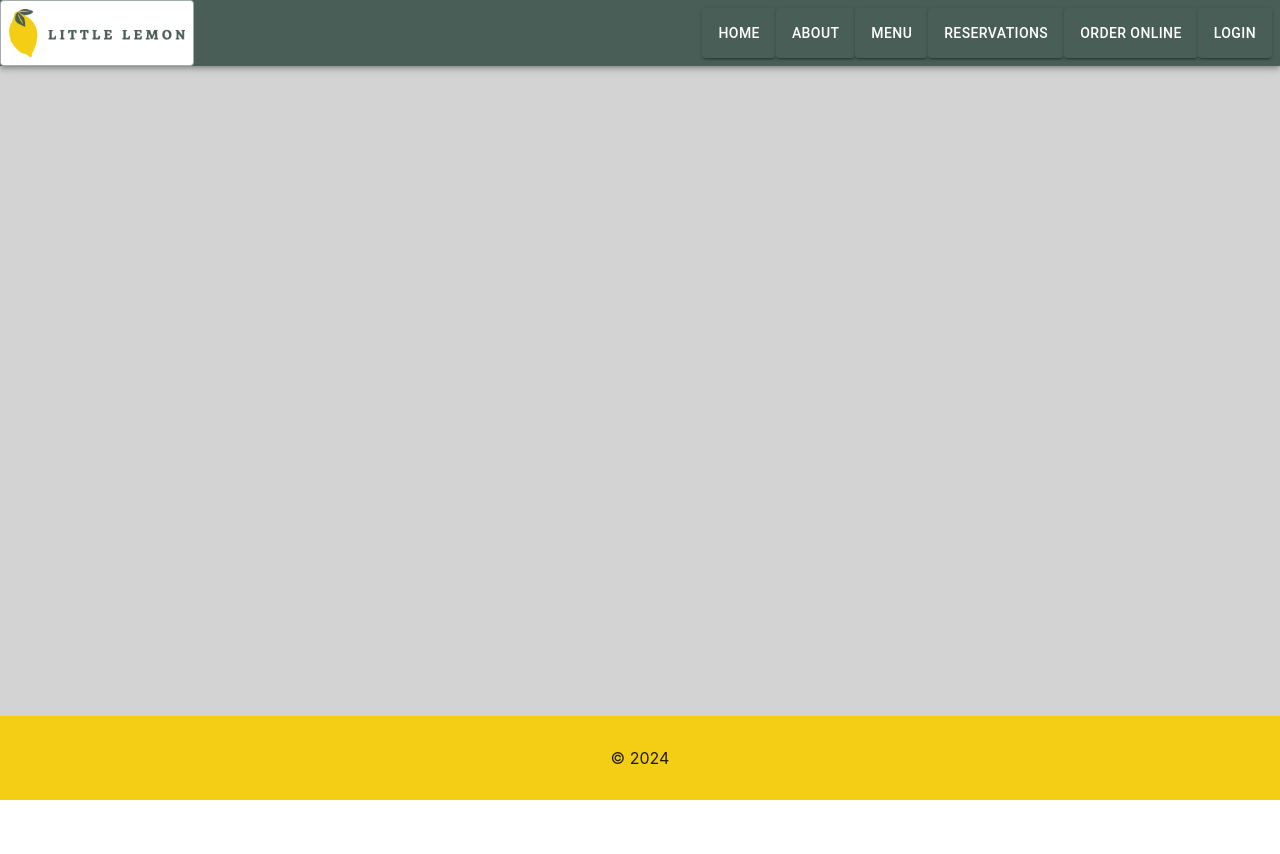
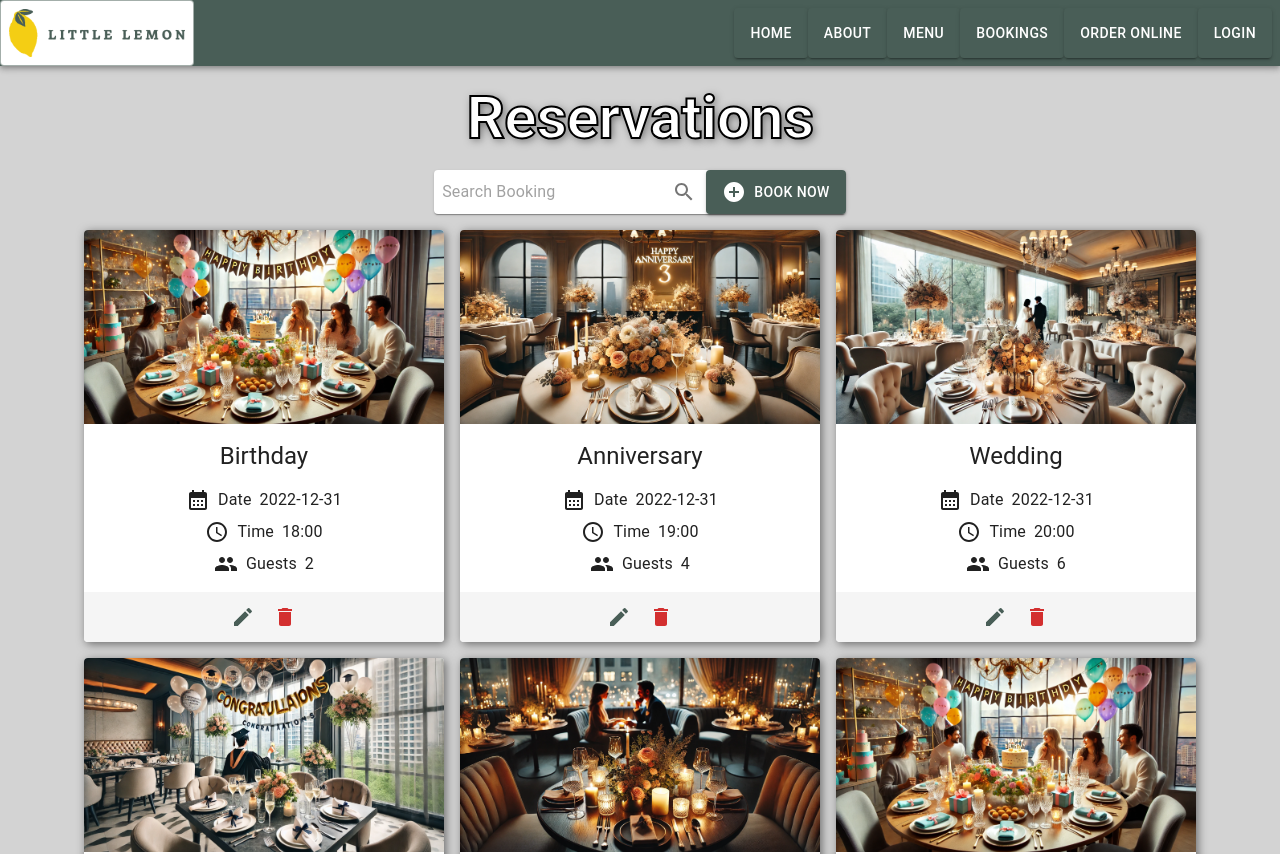
Before and after one commit to ipilatuna-udt/developer-capstone, a React (Create React App) app: page /bookings in a window 1280 px wide. Shown: the top 854 px of the page. Before the commit the page ends 800 px from the top, so only its background shows below. Built offline with nearby package versions, Linux system fonts and the light colour scheme.

Commit message:
Added search feature

```diff
--- a/src/components/booking/BookingList.js
+++ b/src/components/booking/BookingList.js
@@ -14,6 +14,7 @@ function BookingList({ bookings }) {
       {bookings.map((booking) => (
         <BookingCard key={booking.id} booking={booking} />
       ))}
+      {bookings.length === 0 && <p>No bookings available</p>}
     </Box>
   );
 }
--- a/src/components/booking/BookingModal.js
+++ b/src/components/booking/BookingModal.js
@@ -87,6 +87,10 @@ function BookingModal({ open, setOpen }) {
   };
 
   const handleCancel = () => {
+    if (!formik.dirty) {
+      handleClose();
+      return;
+    }
     if (window.confirm("Are you sure you want to cancel?")) {
       formik.resetForm();
       handleClose();
--- /dev/null
+++ b/src/pages/BookingsPage.js
@@ -0,0 +1,78 @@
+import React, { useCallback, useState } from "react";
+import { Box, Button, IconButton, Paper, InputBase } from "@mui/material";
+import { BookingList, BookingModal } from "../components/booking";
+import { defaultBookings } from "../components/booking/defaultBookings";
+import {
+  Search as SearchIcon,
+  AddCircle as AddIcon,
+} from "@mui/icons-material";
+import { Title } from "../components";
+
+function BookingsPage() {
+  const [open, setOpen] = useState(false);
+  const [bookings, setBookings] = useState(defaultBookings);
+  const [filteredBookings, setFilteredBookings] = useState(bookings);
+  const [searchValue, setSearchValue] = useState("");
+
+  const handleClick = () => {
+    setOpen(true);
+  };
+
+  const onSearch = useCallback(() => {
+    if (!searchValue) {
+      setFilteredBookings(bookings);
+      return;
+    }
+    const filtered = bookings.filter((booking) => {
+      return booking.occasion.toLowerCase().includes(searchValue.toLowerCase());
+    });
+    setFilteredBookings(filtered);
+  }, [bookings, searchValue]);
+
+  return (
+    <>
+      <Box
+        sx={{
+          display: "flex",
+          flexDirection: "column",
+          gap: 2,
+          p: 2,
+        }}
+      >
+        <Title title="Reservations" />
+        <Box sx={{ display: "flex", justifyContent: "center" }}>
+          <Paper sx={{ display: "flex" }}>
+            <InputBase
+              sx={{ ml: 1, flex: 1 }}
+              placeholder="Search Booking"
+              inputProps={{ "aria-label": "search booking" }}
+              value={searchValue}
+              onChange={(e) => setSearchValue(e.target.value)}
+              onKeyDown={(e) => {
+                if (e.key === "Enter") {
+                  onSearch();
+                }
+              }}
+            />
+            <IconButton
+              type="button"
+              sx={{ p: "10px" }}
+              aria-label="search"
+              onClick={onSearch}
+            >
+              <SearchIcon />
+            </IconButton>
+            <Button onClick={handleClick} variant="contained">
+              <AddIcon sx={{ mr: 1 }} />
+              Book Now
+            </Button>
+          </Paper>
+        </Box>
+        <BookingList bookings={filteredBookings} />
+      </Box>
+      <BookingModal open={open} setOpen={setOpen} />
+    </>
+  );
+}
+
+export default BookingsPage;
--- a/src/pages/ReservationsPage.js
+++ /dev/null
@@ -1,37 +0,0 @@
-import React, { useState } from "react";
-import { Box, Button } from "@mui/material";
-import { BookingList, BookingModal } from "../components/booking";
-import { defaultBookings } from "../components/booking/defaultBookings";
-import { Title } from "../components";
-
-function ReservationsPage() {
-  const [open, setOpen] = useState(false);
-  const handleClick = () => {
-    setOpen(true);
-  };
-
-  return (
-    <>
-      <Box
-        sx={{
-          backgroundColor: "lightgray",
-          display: "flex",
-          flexDirection: "column",
-          gap: 2,
-          p: 2,
-        }}
-      >
-        <Title title="Reservations" />
-        <Box textAlign="center">
-          <Button onClick={handleClick} variant="contained">
-            Book Now
-          </Button>
-        </Box>
-        <BookingList bookings={defaultBookings} />
-      </Box>
-      <BookingModal open={open} setOpen={setOpen} />
-    </>
-  );
-}
-
-export default ReservationsPage;
--- a/src/pages/routing/pages.js
+++ b/src/pages/routing/pages.js
@@ -1,7 +1,7 @@
 import LoginPage from "../LoginPage";
 import MenuPage from "../MenuPage";
 import OrderOnlinePage from "../OrderOnlinePage";
-import ReservationsPage from "../ReservationsPage";
+import BookingsPage from "../BookingsPage";
 import AboutPage from "../AboutPage";
 import HomePage from "../HomePage";
 
@@ -22,9 +22,9 @@ const pages = [
     label: "Menu",
   },
   {
-    href: "/reservations",
-    component: ReservationsPage,
-    label: "Reservations",
+    href: "/bookings",
+    component: BookingsPage,
+    label: "Bookings",
   },
   {
     href: "/order-online",
```
